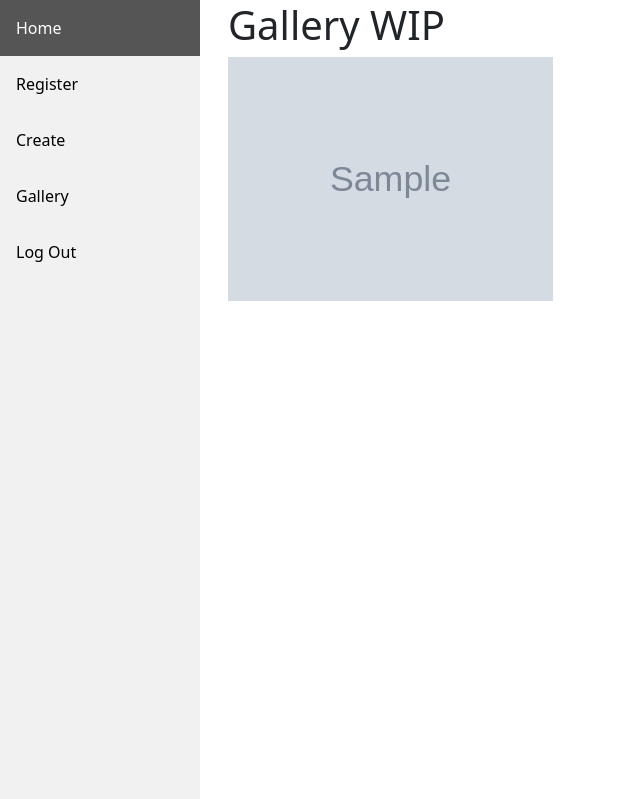
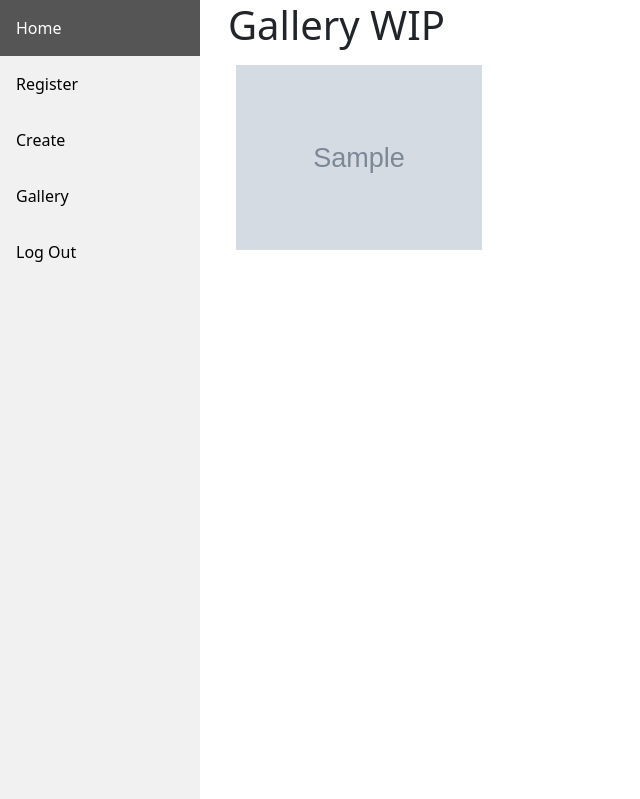
Before and after one commit to xuche123/capstone, a Django app: page /gallery in a window 1280 px wide. Shown: the top 799 px of the page, without its empty margins (0-640 px from the left). Run offline with Django 4.2, Linux system fonts and the light colour scheme; tables that the repository leaves empty hold one stand-in row (values such as "Sample post"); grey boxes marked "Sample" are stand-in pictures; some libraries are stand-ins or nearby versions.

Commit message:
gallery improvements

```diff
--- a/imagine/static/imagine/styles.css
+++ b/imagine/static/imagine/styles.css
@@ -40,8 +40,26 @@ div.content {
   height: 1000px;
 }
 
-/* On screens that are less than 700px wide, make the sidebar into a topbar */
-@media screen and (max-width: 700px) {
+.gallery_row {
+  display: flex;
+  flex-wrap: wrap;
+  padding: 0 4px;
+}
+
+/* Create four equal columns that sits next to each other */
+.gallery_column {
+  flex: 25%;
+  max-width: 25%;
+  padding: 0 4px;
+}
+
+.gallery_column img {
+  margin-top: 8px;
+  vertical-align: middle;
+  width: 100%;
+}
+
+@media screen and (max-width: 800px) {
   .sidebar {
     width: 100%;
     height: auto;
@@ -53,9 +71,20 @@ div.content {
   div.content {
     margin-left: 0;
   }
+
+  .gallery_column {
+    flex: 50%;
+    max-width: 50%;
+  }
 }
 
-/* On screens that are less than 400px, display the bar vertically, instead of horizontally */
+@media screen and (max-width: 600px) {
+  .gallery_column {
+    flex: 100%;
+    max-width: 100%;
+  }
+}
+
 @media screen and (max-width: 400px) {
   .sidebar a {
     text-align: center;
--- a/imagine/templates/imagine/gallery.html
+++ b/imagine/templates/imagine/gallery.html
@@ -1,8 +1,9 @@
 {% extends "imagine/layout.html" %} {% load static %} {% block body %}
 <div class="container">
-    <div class="row">
-        <h1>Gallery WIP</h1>
-        {% for post in posts %}
+    <h1>Gallery WIP </h1>
+    <div class="gallery_row">
+
+        {% comment %} {% for post in posts %}
         <div class="col-md-4">
             <div class="thumbnail">
                 <img
@@ -12,6 +13,20 @@
                 />
             </div>
         </div>
+        {% endfor %} {% endcomment %}
+
+        {% for column in columns %}
+        <div class="gallery_column">
+            {% for post in column %}
+
+                <img
+                    src="{{ post.image.url }}"
+                    alt="Lights"
+                    style="width: 100%"
+                />
+
+            {% endfor %}
+        </div>
         {% endfor %}
     </div>
 
--- a/imagine/views.py
+++ b/imagine/views.py
@@ -1,3 +1,4 @@
+from math import ceil
 from django.shortcuts import render
 from django.urls import reverse
 from django.contrib.auth import authenticate, login, logout
@@ -45,10 +46,13 @@ def login_view(request):
 
 
 def gallery(request):
-    posts = Post.objects.all()
+    posts = list(Post.objects.all())
     length = len(posts)
+    # k, m = divmod(length, 4)
+    split = int(ceil(length/4.))
+    columns = [posts[i*split:(i+1)*split] for i in range(4)]
     return render(
-        request, "imagine/gallery.html", {"posts": posts, "length": length}
+        request, "imagine/gallery.html", {"columns": columns, "length": length}
     )
 
 
```
